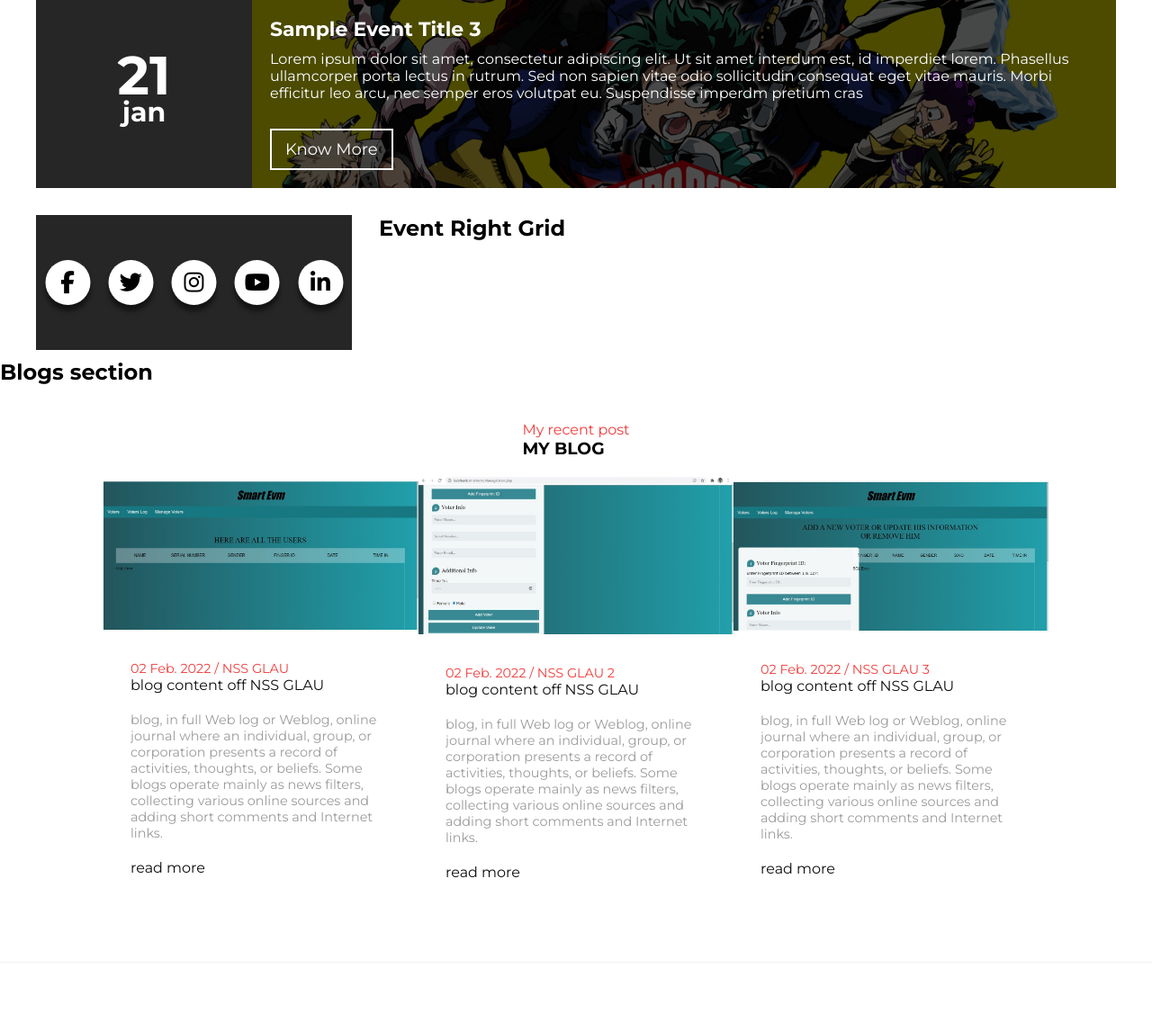
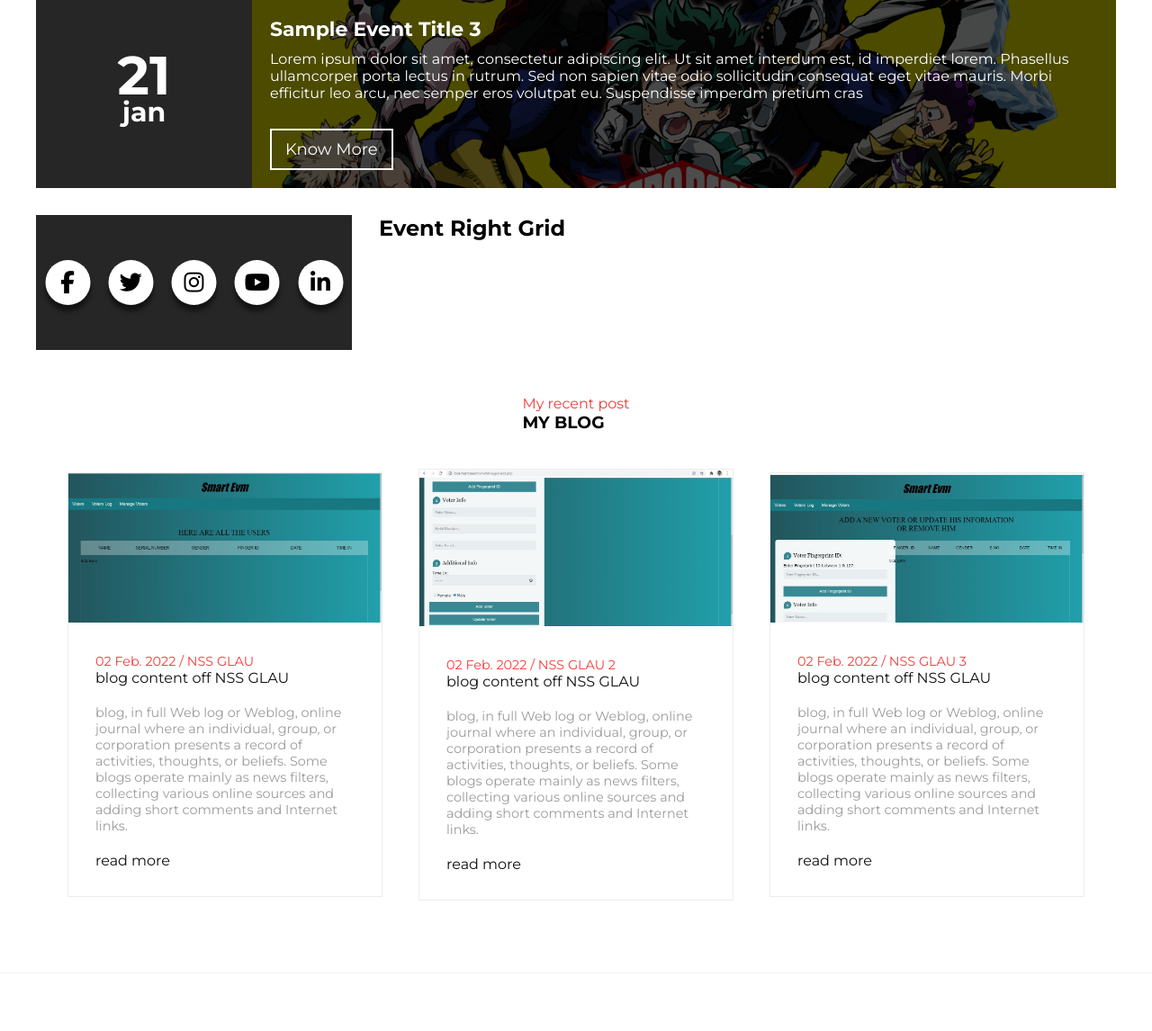
Before and after one commit to cypher2108/NSSGLAU, a Django app: page / in a window 1280 px wide. Shown: the part 1327-2473 px from the top of the page at 90% size. Run offline with Django 3.2, Linux system fonts and the light colour scheme; data comes from the database, SQL or seed files in the repository; some libraries are stand-ins or nearby versions; some web fonts are replaced.

Commit message:
padding in blogs

```diff
--- a/static/css/main.css
+++ b/static/css/main.css
@@ -817,6 +817,8 @@ body{
 .blog-box{
     width: 350px;
     background-color: #ffffff;
+    border: 1px solid#ececec;
+    margin: 20px;
 }
 
 .blog-img{
--- a/templates/base/home.html
+++ b/templates/base/home.html
@@ -159,10 +159,7 @@
 
 <!-- Blogs wrapper starts here -->
 <section>
-  <h1>Blogs section</h1>
-
-
-  <!--poppins-->
+    <!--poppins-->
   <link rel="preconnect" href="https://fonts.googleapis.com">
   <link rel="preconnect" href="https://fonts.gstatic.com" crossorigin>
   <link href="https://fonts.googleapis.com/css2?family=Poppins:ital,wght@0,100;0,200;0,300;0,400;0,500;0,600;0,700;0,800;0,900;1,100;1,200;1,300;1,400;1,500;1,600;1,700;1,800;1,900&display=swap" rel="stylesheet">
```
